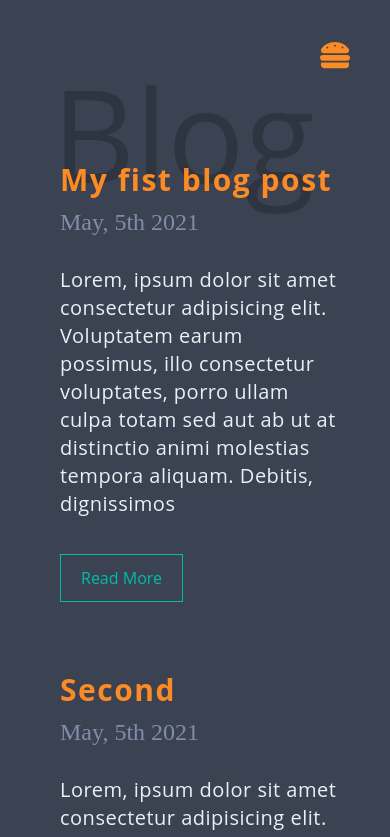
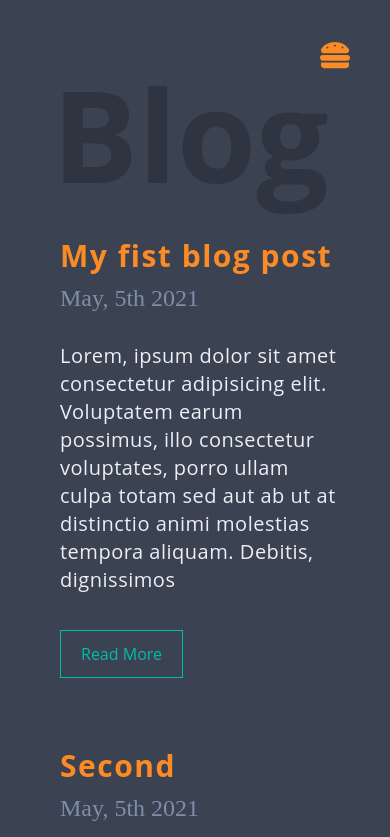
Before and after one commit to Sander-TB/pf_v5, a Next.js app: page /blog in a window 390 px wide. Shown: the top 837 px of the page. Built offline with nearby package versions, Linux system fonts and the light colour scheme.

Commit message:
working on fixing fonts

```diff
--- a/components/blog/BlogPage.tsx
+++ b/components/blog/BlogPage.tsx
@@ -8,14 +8,14 @@ export default function Blog() {
   //const url = "https://api.github.com/repos/sander-tb/posts"
   return (
     <div className="h-auto mb-10" id="blog">
-      <h2 className="font-sans mt-0 text-9xl md:text-20xl ml-8 md:ml-20 font-medium text-black-t-90">Blog</h2>
-      <div className="grid grid-cols-1 md:grid-cols-2 gap-20 relative -top-9 md:mt-0 md:-top-44 ml-10 md:ml-12">
+      <h2 className="font-sans mt-0 text-9xl md:text-20xl ml-8 md:ml-20 font-bold text-black-t-90">Blog</h2>
+      <div className="grid grid-cols-1 md:grid-cols-2 gap-20 relative mt-10 md:mt-0 md:-top-44 ml-10 md:ml-12">
         {
           blogPosts.map((post) => (
             <div key={post.slug}>
               <h4 className="text-3xl font-bold text-orange font-sans tracking-wider">{post.title}</h4>
               <p className="text-2xl font-mono text-bluegray pt-2 mb-7">{format(parseISO(post.date), 'MMMM, do uuu')}</p>
-              <p className="text-xl tracking-wide font-sans text-white mb-12 w-90 lg:w-50ch">{post.content}</p>
+              <p className="text-xl tracking-wide font-sans font-normal text-white mb-12 w-90 lg:w-50ch">{post.content}</p>
               <Link href={`/blog/${post.slug}`}>
                 <a className="font-sans border border-green text-green px-5 py-3">Read More</a>
               </Link>
```
